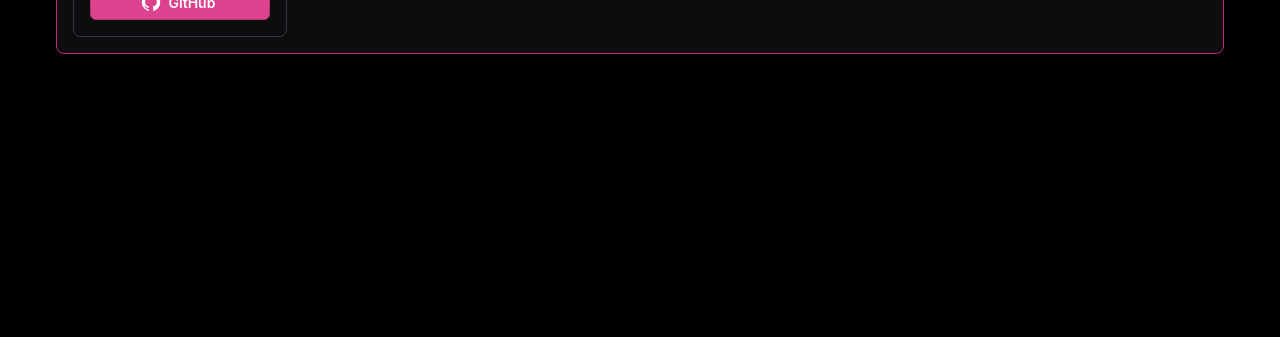
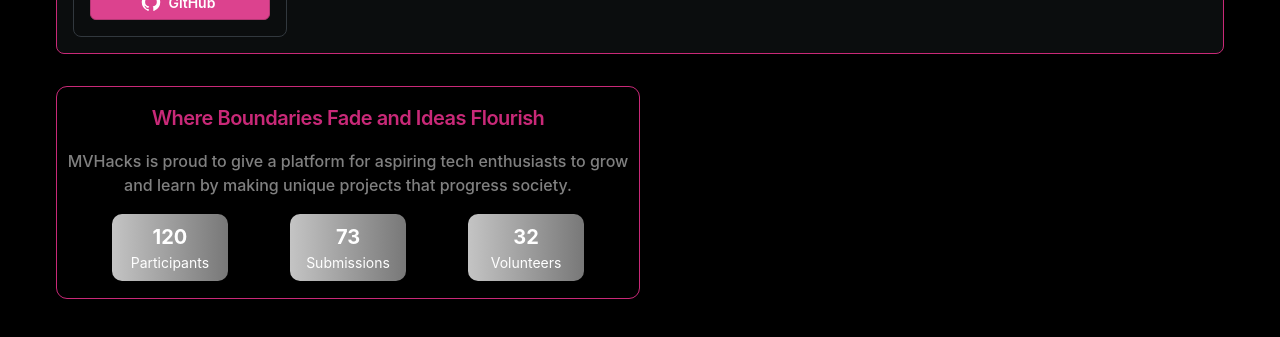
Before and after one commit to kitkatmia/website-7.0, a React (Create React App) app: page / in a window 1280 px wide. Shown: the part 1229-1566 px from the top of the page. Before the commit the page ends 1299 px from the top, so only its background shows below. Built offline with nearby package versions, Linux system fonts and the light colour scheme.

Commit message:
add stats and event/workshop cards

```diff
--- a/package.json
+++ b/package.json
@@ -8,7 +8,8 @@
     "@fontsource/inter": "^5.0.15",
     "@mui/icons-material": "^5.14.18",
     "@mui/joy": "^5.0.0-beta.15",
-    "@mui/material": "^5.14.18",
+    "@mui/lab": "^5.0.0-alpha.155",
+    "@mui/material": "^5.14.20",
     "@testing-library/jest-dom": "^5.17.0",
     "@testing-library/react": "^13.4.0",
     "@testing-library/user-event": "^13.5.0",
--- a/src/App.tsx
+++ b/src/App.tsx
@@ -1,95 +1,95 @@
-import React from 'react';
-import logo from './logo.svg';
-import './App.css';
-import NavBar from './NavBar';
-import Bar from './components/Bar';
+import React from "react";
+import "./App.css";
+import NavBar from "./NavBar";
+import Bar from "./components/Bar";
 
-import {CssVarsProvider, extendTheme, ThemeProvider} from '@mui/joy/styles';
-import {Box, CssBaseline} from "@mui/joy";
+import { CssVarsProvider, extendTheme } from "@mui/joy/styles";
+import { Box, CssBaseline } from "@mui/joy";
 import Section from "./Section";
 import Hero from "./Hero";
+import Stats from "./Stats";
+// import WorkshopsCard from "./WorkshopsCard";
 
 // TODO: change to pink color
 const palette = {
   primary: {
-        solidBg: '#dc428e',
-        solidBorder: '#b33874',
-        solidHoverBg: '#c92978',
-        solidHoverBorder: '#ac3770',
-        solidActiveBg: '#c22973',
-        solidActiveBorder: '#a6376b',
-        solidDisabledBg: '#c22973',
-        solidDisabledBorder: '#a6376b',
+    solidBg: "#dc428e",
+    solidBorder: "#b33874",
+    solidHoverBg: "#c92978",
+    solidHoverBorder: "#ac3770",
+    solidActiveBg: "#c22973",
+    solidActiveBorder: "#a6376b",
+    solidDisabledBg: "#c22973",
+    solidDisabledBorder: "#a6376b",
   },
   neutral: {
-        solidBg: '#6c757d',
-        solidBorder: '#6c757d',
-        solidHoverBg: '#5c636a',
-        solidHoverBorder: '#565e64',
-        solidActiveBg: '#565e64',
-        solidActiveBorder: '#51585e',
-        solidDisabledBg: '#6c757d',
-        solidDisabledBorder: '#6c757d',
+    solidBg: "#6c757d",
+    solidBorder: "#6c757d",
+    solidHoverBg: "#5c636a",
+    solidHoverBorder: "#565e64",
+    solidActiveBg: "#565e64",
+    solidActiveBorder: "#51585e",
+    solidDisabledBg: "#6c757d",
+    solidDisabledBorder: "#6c757d",
     // btn-light
-        softColor: '#000',
-        softBg: '#f8f9fa',
-        softBorder: '#f8f9fa',
-        softHoverBg: '#f9fafb',
-        softHoverBorder: '#f9fafb',
-        softActiveBg: '#f9fafb',
-        softActiveBorder: '#f9fafb',
-        softDisabledBg: '#f8f9fa',
-        softDisabledBorder: '#f8f9fa',
+    softColor: "#000",
+    softBg: "#f8f9fa",
+    softBorder: "#f8f9fa",
+    softHoverBg: "#f9fafb",
+    softHoverBorder: "#f9fafb",
+    softActiveBg: "#f9fafb",
+    softActiveBorder: "#f9fafb",
+    softDisabledBg: "#f8f9fa",
+    softDisabledBorder: "#f8f9fa",
   },
   success: {
-        solidBg: '#198754',
-        solidBorder: '#198754',
-        solidHoverBg: '#157347',
-        solidHoverBorder: '#146c43',
-        solidActiveBg: '#146c43',
-        solidActiveBorder: '#13653f',
-        solidDisabledBg: '#198754',
-        solidDisabledBorder: '#198754',
+    solidBg: "#198754",
+    solidBorder: "#198754",
+    solidHoverBg: "#157347",
+    solidHoverBorder: "#146c43",
+    solidActiveBg: "#146c43",
+    solidActiveBorder: "#13653f",
+    solidDisabledBg: "#198754",
+    solidDisabledBorder: "#198754",
   },
   danger: {
-        solidBg: '#dc3545',
-        solidBorder: '#dc3545',
-        solidHoverBg: '#bb2d3b',
-        solidHoverBorder: '#b02a37',
-        solidActiveBg: '#b02a37',
-        solidActiveBorder: '#a52834',
-        solidDisabledBg: '#dc3545',
-        solidDisabledBorder: '#dc3545',
+    solidBg: "#dc3545",
+    solidBorder: "#dc3545",
+    solidHoverBg: "#bb2d3b",
+    solidHoverBorder: "#b02a37",
+    solidActiveBg: "#b02a37",
+    solidActiveBorder: "#a52834",
+    solidDisabledBg: "#dc3545",
+    solidDisabledBorder: "#dc3545",
   },
   warning: {
-        solidColor: '#000',
-        solidBg: '#ffc107',
-        solidBorder: '#ffc107',
-        solidHoverBg: '#ffca2c',
-        solidHoverBorder: '#ffc720',
-        solidActiveBg: '#ffcd39',
-        solidActiveBorder: '#ffc720',
-        solidDisabledBg: '#ffc107',
-        solidDisabledBorder: '#ffc107',
+    solidColor: "#000",
+    solidBg: "#ffc107",
+    solidBorder: "#ffc107",
+    solidHoverBg: "#ffca2c",
+    solidHoverBorder: "#ffc720",
+    solidActiveBg: "#ffcd39",
+    solidActiveBorder: "#ffc720",
+    solidDisabledBg: "#ffc107",
+    solidDisabledBorder: "#ffc107",
   },
   info: {
-
-        solidBg: '#dc428e',
-        solidBorder: '#b33874',
-        solidHoverBg: '#c92978',
-        solidHoverBorder: '#ac3770',
-        solidActiveBg: '#c22973',
-        solidActiveBorder: '#a6376b',
-        solidDisabledBg: '#c22973',
-        solidDisabledBorder: '#a6376b',
+    solidBg: "#dc428e",
+    solidBorder: "#b33874",
+    solidHoverBg: "#c92978",
+    solidHoverBorder: "#ac3770",
+    solidActiveBg: "#c22973",
+    solidActiveBorder: "#a6376b",
+    solidDisabledBg: "#c22973",
+    solidDisabledBorder: "#a6376b",
   },
 };
 
 const bootstrapTheme = extendTheme({
-    cssVarPrefix: 'bs',
+  cssVarPrefix: "bs",
   colorSchemes: {
-        light: {palette},
-        dark: {palette},
+    light: { palette },
+    dark: { palette },
   },
   // components: {
   //     JoyButton: {
@@ -114,23 +114,23 @@ const bootstrapTheme = extendTheme({
 
 function App() {
   return (
-        <CssVarsProvider
-            theme={bootstrapTheme}
-            defaultMode="dark"
-        >
-            <CssBaseline/>
-            <Box sx={{minHeight: '100dvh'}}>
-
+    <CssVarsProvider theme={bootstrapTheme} defaultMode="dark">
+      <CssBaseline />
+      <Box sx={{ minHeight: "100dvh" }}>
         <Section>
-                    <NavBar/>
+          <NavBar />
         </Section>
 
         <Section>
           <Hero></Hero>
         </Section>
         <Section>
-                    <Bar position='Tech'></Bar>
+          <Bar position="Tech"></Bar>
         </Section>
+        <Section>
+          <Stats></Stats>
+        </Section>
+        <Section>{/* <WorkshopsCard></WorkshopsCard> */}</Section>
       </Box>
     </CssVarsProvider>
   );
--- a/src/NavBar.tsx
+++ b/src/NavBar.tsx
@@ -8,27 +8,12 @@ import Typography from "@mui/joy/Typography";
 import MVDrawer from "./MVDrawer";
 
 interface Props {
-  /**
-   * Injected by the documentation to work in an iframe.
-   * You won't need it on your project.
-   */
   window?: () => Window;
 }
 
-const drawerWidth = 240;
 const navItems = ["Home", "FAQs", "Team", "Sponsors"];
 
 export default function NavBar(props: Props) {
-  const { window } = props;
-  const [mobileOpen, setMobileOpen] = React.useState(false);
-
-  const handleDrawerToggle = () => {
-    setMobileOpen((prevState) => !prevState);
-  };
-
-  const container =
-    window !== undefined ? () => window().document.body : undefined;
-
   return (
     <Box
       display="flex"
@@ -42,7 +27,7 @@ export default function NavBar(props: Props) {
       <Link href="/">
         <Box
           component="img"
-          sx={{ height: 35, maxWidth: 160, borderRadius: "25%" }}
+          sx={{ height: 32, maxWidth: 160, borderRadius: "25%" }}
           alt="Logo"
           src={logo}
           style={{ transform: "scale(1.5)", margin: "15px" }}
@@ -67,7 +52,7 @@ export default function NavBar(props: Props) {
         <ButtonGroup
           size="sm"
           style={{
-            border: "2px solid rgba(255, 255, 255, 0.5)",
+            border: "none",
             borderRadius: "11px",
             overflow: "hidden",
           }}
@@ -76,16 +61,21 @@ export default function NavBar(props: Props) {
           {navItems.map((item) => (
             <Button
               key={item}
-              sx={{ color: "#fff", textTransform: "none" }}
-              variant="solid"
-              style={{
+              sx={{
+                textTransform: "none",
+                color: "#fff",
                 margin: 0,
                 background:
                   "linear-gradient(to right,rgba(169,169,169, 0.5), rgba(168,168,168, 0.7), rgba(169,169,169, 0.5))",
-                border: "none",
+                border: "none !important",
                 fontSize: "90%",
                 boxShadow: "0 0 100px 0 rgba(169,169,169, 0.5)",
                 width: "100px",
+                transition: "background-color 0.3s",
+                "&:hover": {
+                  background:
+                    "linear-gradient(to right,rgba(169,169,169, 0.5), rgba(168,168,168, 1.3), rgba(169,169,169, 0.5))",
+                },
               }}
             >
               {item}
--- /dev/null
+++ b/src/Stats.tsx
@@ -0,0 +1,79 @@
+import * as React from "react";
+import Box from "@mui/system/Box";
+import { Typography } from "@mui/joy";
+import Grid from "@mui/joy/Grid";
+import { styled } from "@mui/joy/styles";
+import Sheet from "@mui/joy/Sheet";
+
+const Item = styled(Sheet)(({ theme }) => ({
+  background: `linear-gradient(to right, #c4c4c4, #787878)`,
+  ...theme.typography["body-sm"],
+  padding: theme.spacing(1),
+  textAlign: "center",
+  borderRadius: 10,
+  color: "white",
+}));
+const stats = [
+  [120, "Participants"],
+  [73, "Submissions"],
+  [32, "Volunteers"],
+];
+
+export default function Stats() {
+  return (
+    <Box
+      sx={{
+        border: "1px solid #c92978",
+        borderRadius: "11px",
+        width: "50%",
+        minWidth: "sm",
+      }}
+    >
+      <Typography
+        level="h4"
+        sx={{ my: 2, color: "#c92978", textAlign: "center" }}
+      >
+        Where Boundaries Fade and Ideas Flourish
+      </Typography>
+      <Typography
+        level="title-md"
+        sx={{ my: 2, color: "#808080", textAlign: "center", margin: "10px" }}
+      >
+        MVHacks is proud to give a platform for aspiring tech enthusiasts to
+        grow and learn by making unique projects that progress society.
+      </Typography>
+      <Grid
+        container
+        direction="row"
+        justifyContent="space-evenly"
+        alignItems="center"
+        marginBottom="10px"
+      >
+        {stats.map((stat) => (
+          <Item
+            key={stat[0]}
+            sx={{ minWidth: "97px", width: "20%", margin: "7px" }}
+          >
+            <Typography
+              sx={{
+                color: "white",
+                fontWeight: "bold",
+                fontSize: { xs: "16px", sm: "18px", md: "20px" },
+              }}
+            >
+              {stat[0]}
+            </Typography>
+            <Typography
+              sx={{
+                color: "white",
+                fontSize: { xs: "12px", sm: "13px", md: "14px" },
+              }}
+            >
+              {stat[1]}
+            </Typography>
+          </Item>
+        ))}
+      </Grid>
+    </Box>
+  );
+}
--- /dev/null
+++ b/src/WorkshopsCard.tsx
@@ -0,0 +1,80 @@
+import * as React from "react";
+import List from "@mui/joy/List";
+import Box from "@mui/system/Box";
+import ListItem from "@mui/joy/ListItem";
+import ListSubheader from "@mui/joy/ListSubheader";
+import ListItemButton from "@mui/joy/ListItemButton";
+import Typography from "@mui/joy/Typography";
+
+export default function WorkshopsCard() {
+  return (
+    <Box
+      sx={{
+        border: "1px solid #c92978",
+        borderRadius: "11px",
+        justifyContent: "flex-end",
+        width: "50%",
+        minWidth: "sm",
+      }}
+    >
+      <Typography
+        level="h4"
+        sx={{ my: 2, color: "#c92978", textAlign: "center" }}
+      >
+        Worshops and Advice to Help You Grow
+      </Typography>
+      <List>
+        <ListItem nested sx={{ fontFamily: "sans-serif" }}>
+          <ListSubheader
+            sx={{
+              fontSize: "1.4rem",
+              borderBottom: "1px solid #c92978",
+              paddingBottom: "5px",
+              width: "50%",
+              left: "25%",
+            }}
+          >
+            Day 1
+          </ListSubheader>
+          <List>
+            <ListItem>
+              <ListItemButton sx={{ fontSize: "1.2rem" }}>
+                Event 1
+              </ListItemButton>
+            </ListItem>
+            <ListItem>
+              <ListItemButton sx={{ fontSize: "1.2rem" }}>
+                Event 2
+              </ListItemButton>
+            </ListItem>
+          </List>
+        </ListItem>
+        <ListItem nested sx={{ fontFamily: "sans-serif", marginTop: "15px" }}>
+          <ListSubheader
+            sx={{
+              fontSize: "1.4rem",
+              borderBottom: "1px solid #c92978",
+              paddingBottom: "5px",
+              width: "50%",
+              left: "25%",
+            }}
+          >
+            Day 2
+          </ListSubheader>
+          <List>
+            <ListItem>
+              <ListItemButton sx={{ fontSize: "1.2rem" }}>
+                Event 1
+              </ListItemButton>
+            </ListItem>
+            <ListItem>
+              <ListItemButton sx={{ fontSize: "1.2rem" }}>
+                Event 2
+              </ListItemButton>
+            </ListItem>
+          </List>
+        </ListItem>
+      </List>
+    </Box>
+  );
+}
```
Also changed, not shown: 1 other file (tests, documents, lock files or other folders). Lines whose indentation alone changed are shown as unchanged.
